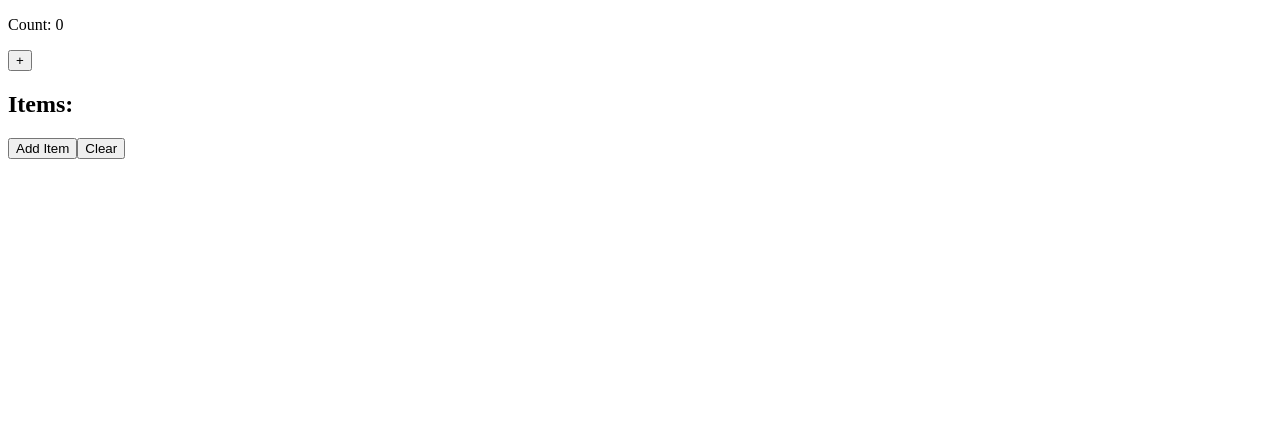
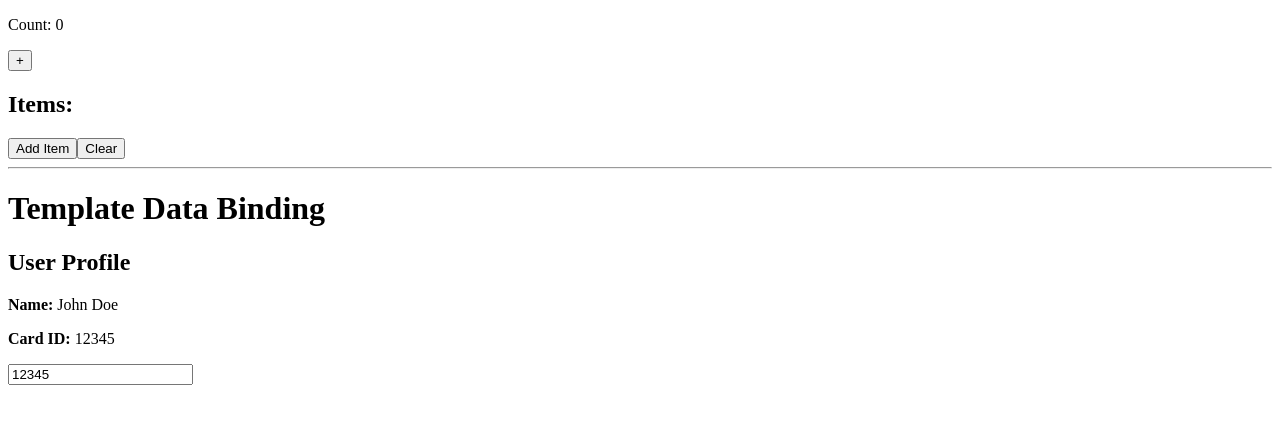
Before and after one commit to johndavid0707/Angular-Practice, an Angular app: page /signal in a window 1280 px wide. Shown: the top 424 px of the page. Built offline with nearby package versions, Linux system fonts and the light colour scheme.

Commit message:
Fix: Changes

```diff
--- a/src/app/signals/signal/signal.html
+++ b/src/app/signals/signal/signal.html
@@ -24,3 +24,17 @@
 
 <button (click)="addItem()">Add Item</button>
 <button (click)="clear()">Clear</button>
+
+<hr>
+
+<h1>Template Data Binding</h1>
+
+<h2>User Profile</h2>
+
+<!-- Interpolation using signals -->
+<p><b>Name:</b> {{ profile().name }}</p>
+
+<p><b>Card ID:</b> {{ card_id() }}</p>
+
+<!-- Using signal in input binding -->
+<input type="text" [value]="card_id()" (input)="card_id.set($any($event.target).value)" />
--- a/src/app/signals/signal/signal.ts
+++ b/src/app/signals/signal/signal.ts
@@ -7,6 +7,10 @@ import { Component, computed, effect, signal } from '@angular/core';
   styleUrl: './signal.css',
 })
 export class Signal {
+
+  profile = signal({ name: 'John Doe' });
+
+  card_id = signal('12345');  // a writable signal
 
   count = signal(0);
 
```
